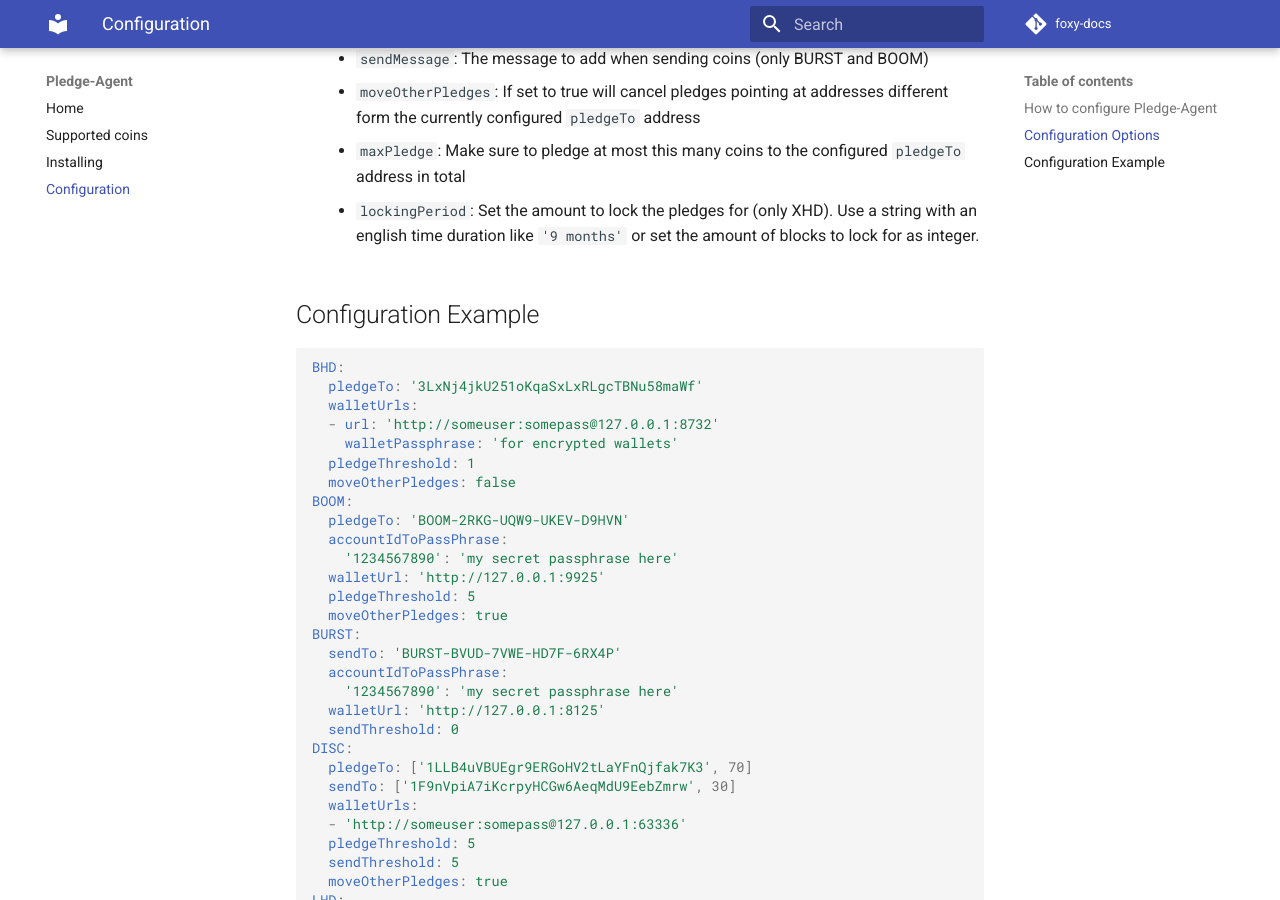
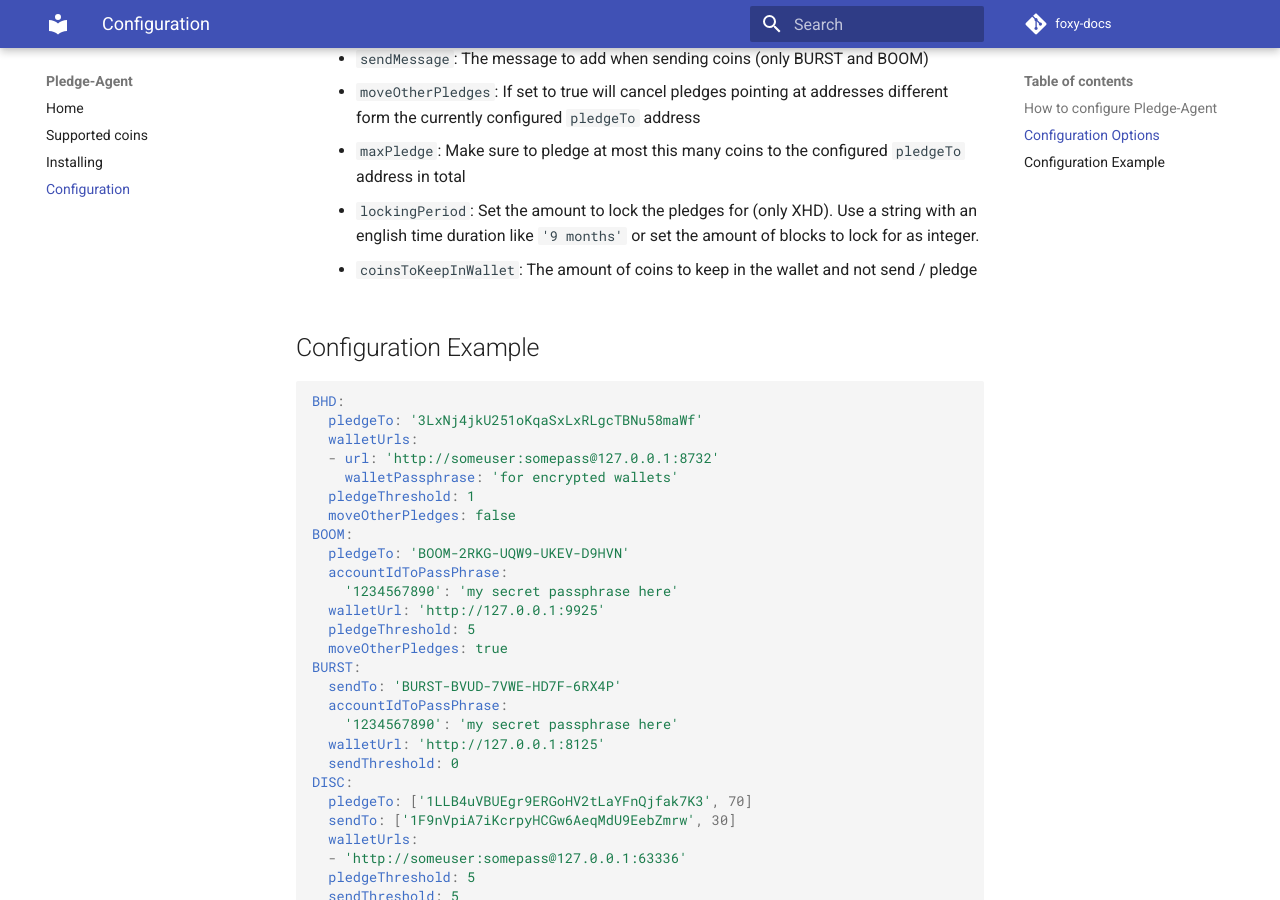
Before and after one commit to foxypool/docs, an MkDocs documentation site: the page built from docs/pledge-agent/configuration.md, in a window 1280 px wide and 900 px high, scrolled down 847 px. Built offline with MkDocs 1.6.1 and Material for MkDocs 9.7.7, drawn with Linux system fonts in a browser that asks for light colours; comment, search, counter and statistics services are not loaded.

Commit message:
Add `coinsToKeepInWallet` option

```diff
--- a/docs/pledge-agent/configuration.md
+++ b/docs/pledge-agent/configuration.md
@@ -20,6 +20,7 @@ The config file currently consists of these config options:
     - `moveOtherPledges`: If set to true will cancel pledges pointing at addresses different form the currently configured `pledgeTo` address
     - `maxPledge`: Make sure to pledge at most this many coins to the configured `pledgeTo` address in total
     - `lockingPeriod`: Set the amount to lock the pledges for (only XHD). Use a string with an english time duration like `'9 months'` or set the amount of blocks to lock for as integer.
+    - `coinsToKeepInWallet`: The amount of coins to keep in the wallet and not send / pledge
 
 ## Configuration Example
 
```
